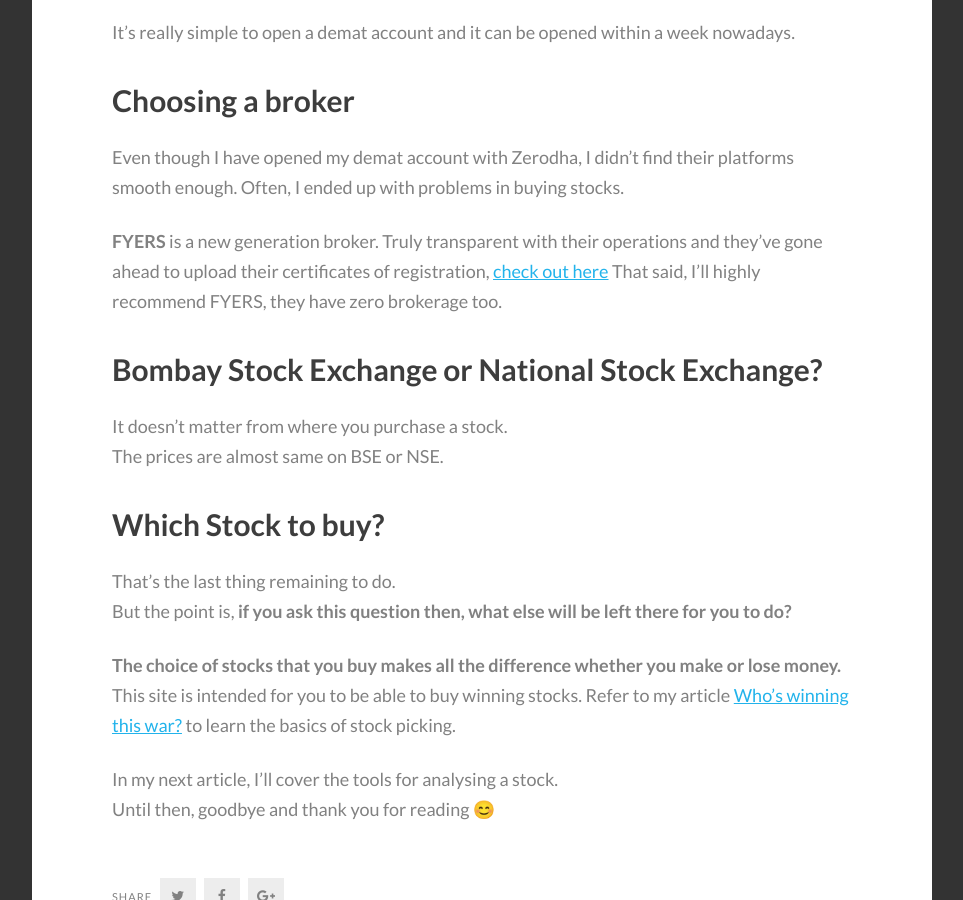
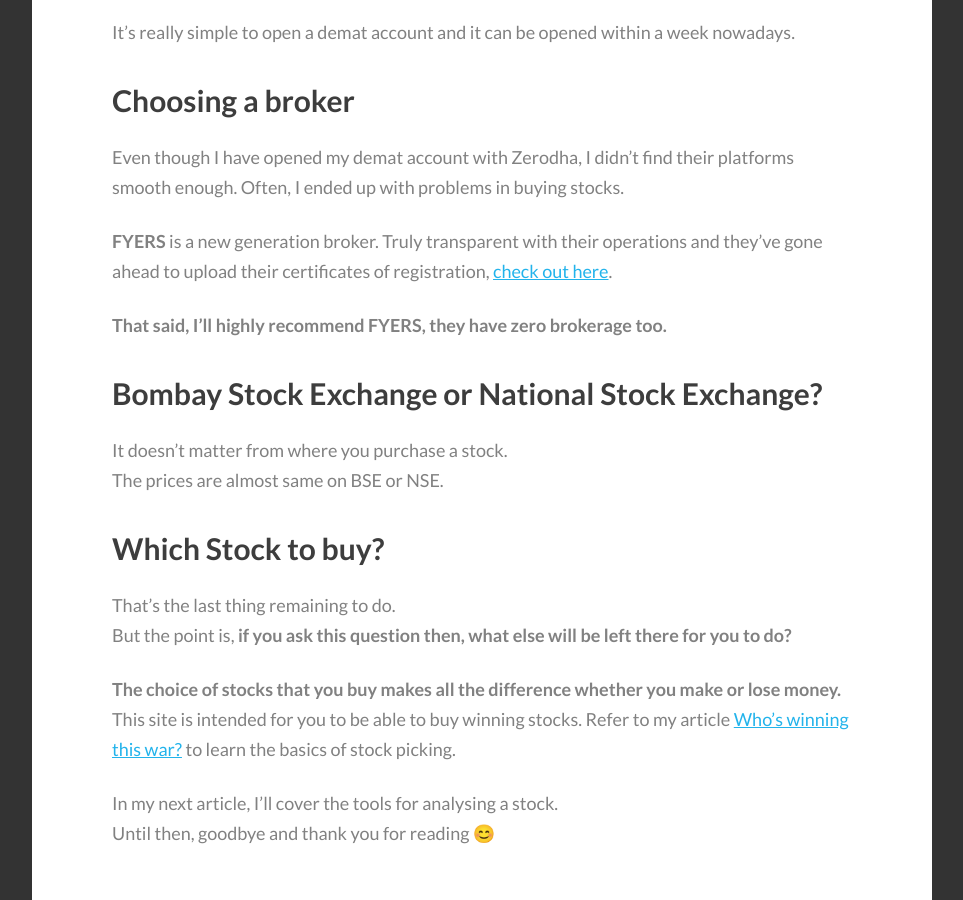
Before and after one commit to investingknights/investingknights.github.io, a Jekyll site: the page built from _posts/2018-03-22-how-to-buy-stocks.md, in a window 1280 px wide and 900 px high, scrolled down 2480 px. Shown: the whole window, without its empty margins (8-971 px from the left). Built offline with Jekyll 4.4.1, drawn with Linux system fonts in a browser that asks for light colours; some web fonts are replaced; comment, search, counter and statistics services are not loaded.

```diff
--- a/_posts/2018-03-22-how-to-buy-stocks.md
+++ b/_posts/2018-03-22-how-to-buy-stocks.md
@@ -56,8 +56,9 @@ It’s really simple to open a demat account and it can be opened within a week
 ## Choosing a broker
 Even though I have opened my demat account with Zerodha, I didn’t find their platforms smooth enough. Often, I ended up with problems in buying stocks.
 
-**FYERS** is a new generation broker. Truly transparent with their operations and they’ve gone ahead to upload their certificates of registration, [check out here](https://fyers.in/why-us/)
-That said, I’ll highly recommend FYERS, they have zero brokerage too.
+**FYERS** is a new generation broker. Truly transparent with their operations and they’ve gone ahead to upload their certificates of registration, [check out here](https://fyers.in/why-us/).
+
+**That said, I’ll highly recommend FYERS, they have zero brokerage too.**
 
 ## Bombay Stock Exchange or National Stock Exchange?
 It doesn’t matter from where you purchase a stock.<br/>
```
